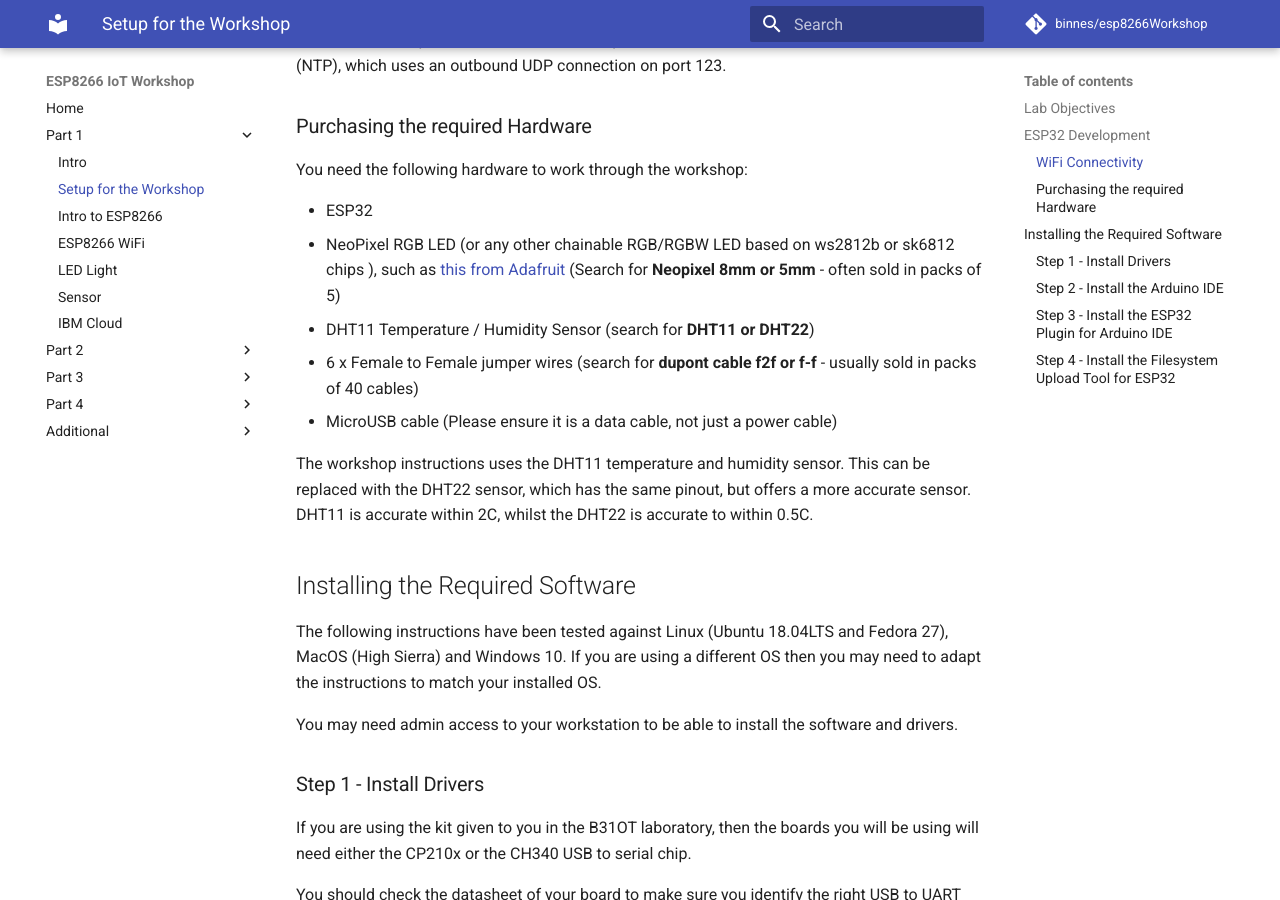
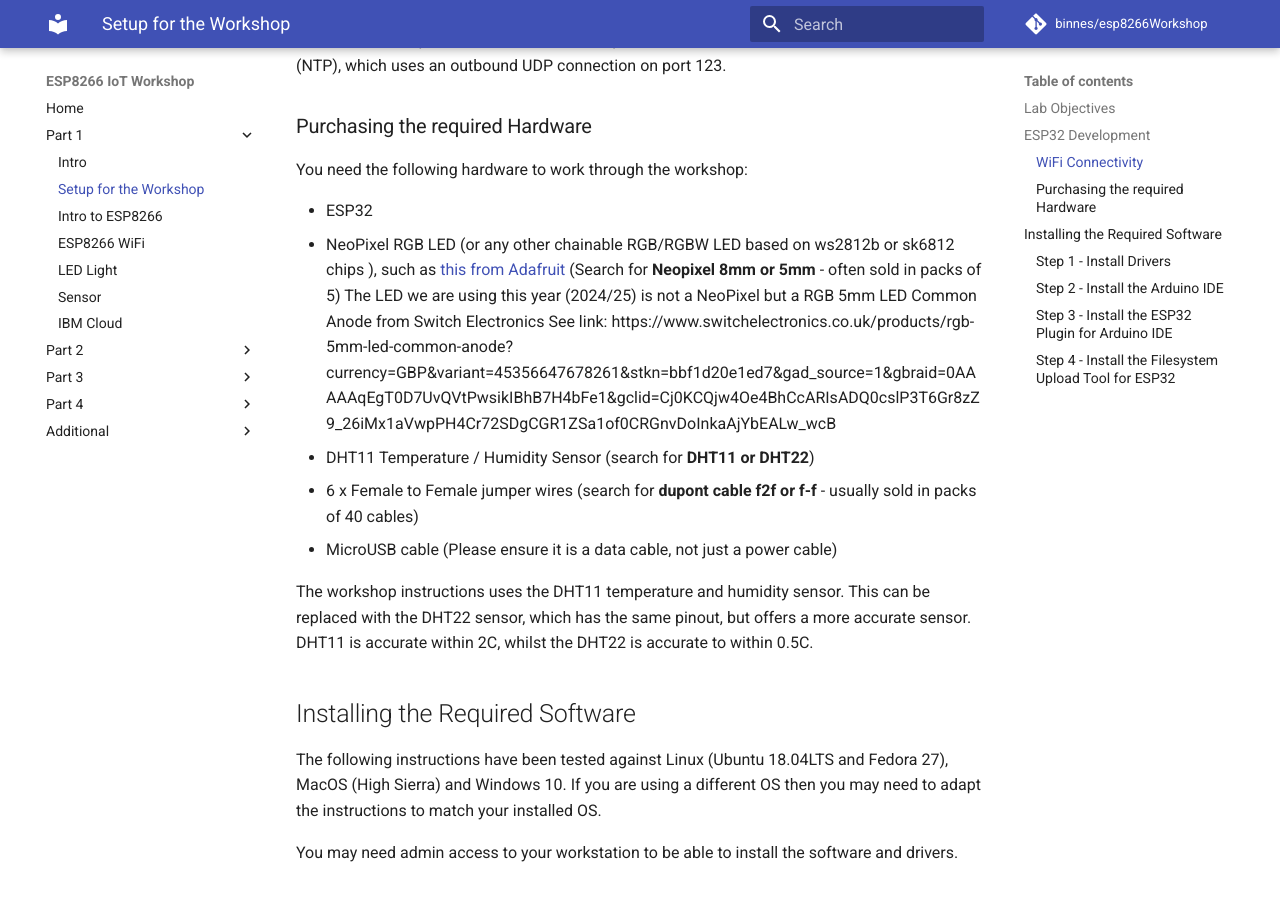
Before and after one commit to mdragone1/ESP32-IoT-Workshop, an MkDocs documentation site: the page built from docs/part1/PREREQ.md, in a window 1280 px wide and 900 px high, scrolled down 964 px. Built offline with MkDocs 1.6.1 and Material for MkDocs 9.7.7, drawn with Linux system fonts in a browser that asks for light colours; comment, search, counter and statistics services are not loaded.

Commit message:
Update PREREQ.md

```diff
--- a/docs/part1/PREREQ.md
+++ b/docs/part1/PREREQ.md
@@ -28,6 +28,7 @@ You need the following hardware to work through the workshop:
 
 - ESP32
 - NeoPixel RGB LED (or any other chainable RGB/RGBW LED based on ws2812b or sk6812 chips ), such as [this from Adafruit](https://www.adafruit.com/product/1734) (Search for **Neopixel 8mm or 5mm** - often sold in packs of 5)
+  The LED we are using this year (2024/25) is not a NeoPixel but a RGB 5mm LED Common Anode from Switch Electronics See link:   https://www.switchelectronics.co.uk/products/rgb-5mm-led-common-anode?currency=GBP&variant=45356647678261&stkn=bbf1d20e1ed7&gad_source=1&gbraid=0AAAAAqEgT0D7UvQVtPwsikIBhB7H4bFe1&gclid=Cj0KCQjw4Oe4BhCcARIsADQ0cslP3T6Gr8zZ9_26iMx1aVwpPH4Cr72SDgCGR1ZSa1of0CRGnvDoInkaAjYbEALw_wcB
 - DHT11 Temperature / Humidity Sensor (search for **DHT11 or DHT22**)
 - 6 x Female to Female jumper wires (search for **dupont cable f2f or f-f** - usually sold in packs of 40 cables)
 - MicroUSB cable (Please ensure it is a data cable, not just a power cable)
```
